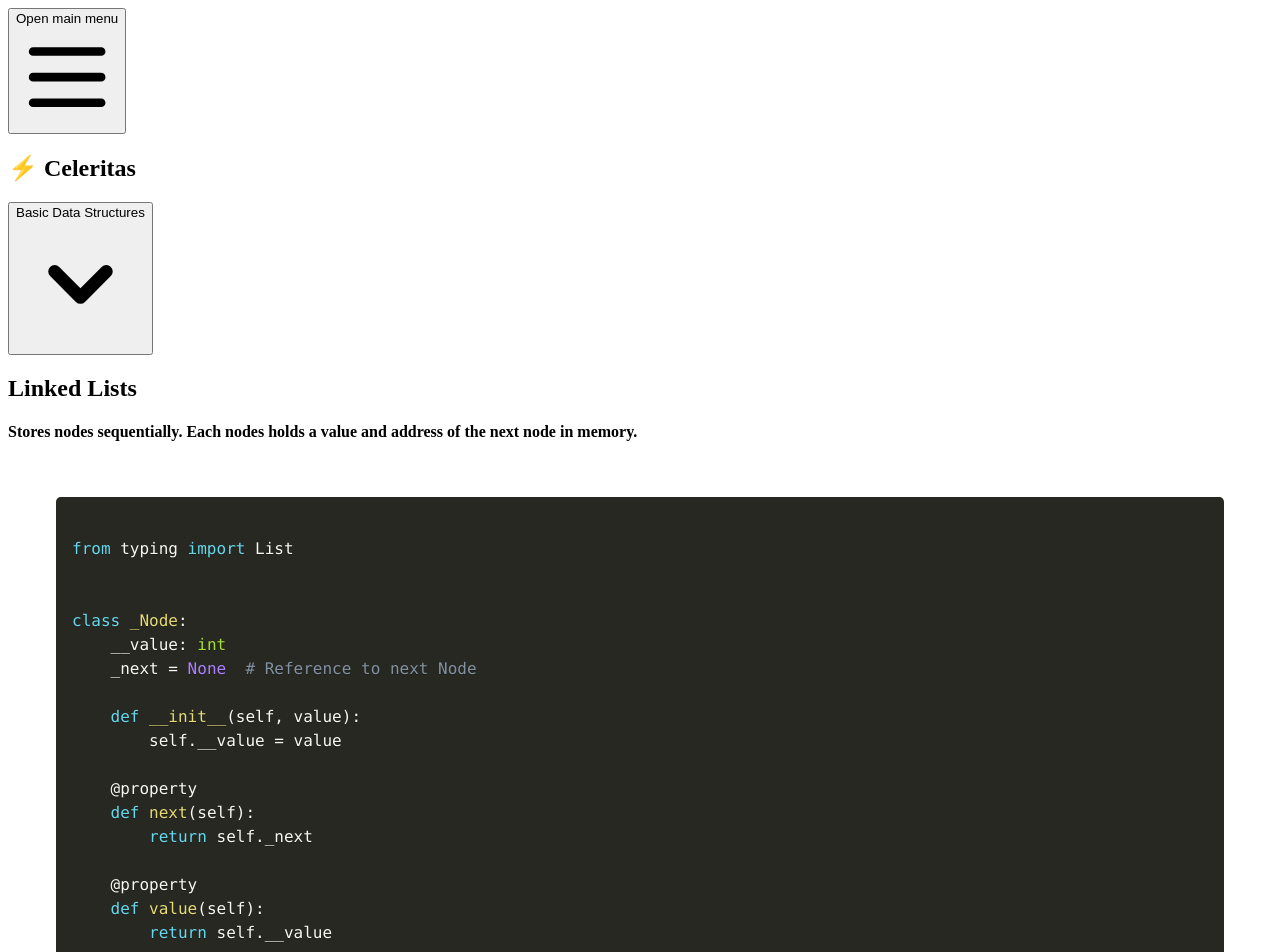
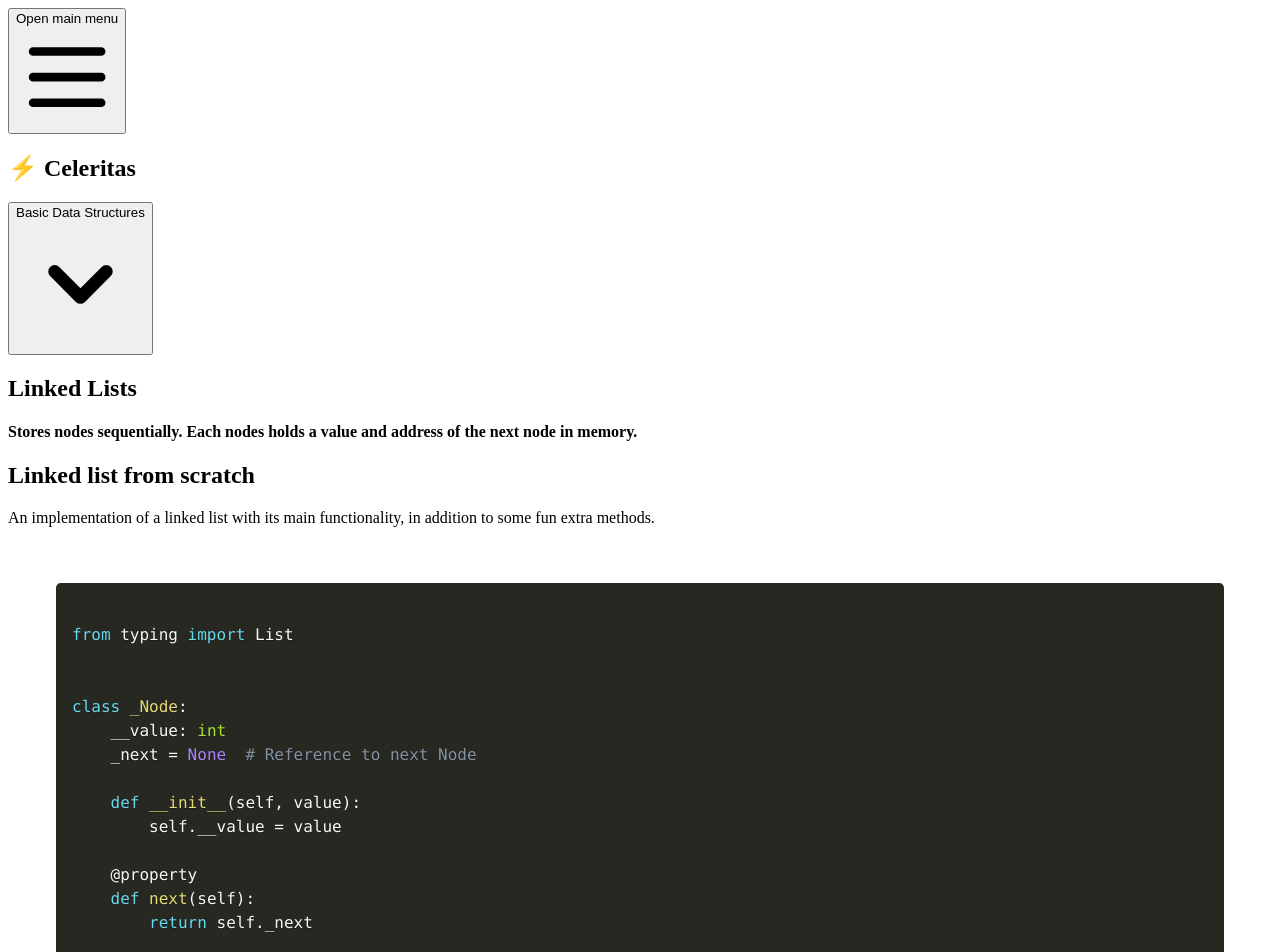
Before and after one commit to magnusrodseth/celeritas, a Next.js app: page /data-structures/linked-lists in a window 1280 px wide. Shown: the top 952 px of the page. Built offline with nearby package versions, Linux system fonts and the light colour scheme.

Commit message:
Rework Exercise component structure

```diff
--- a/components/Dropdown.tsx
+++ b/components/Dropdown.tsx
@@ -3,8 +3,6 @@ import React, { Fragment } from "react";
 import { Menu, Transition } from "@headlessui/react";
 import { ChevronDownIcon } from "@heroicons/react/solid";
 import classNames from "../utils/classNames";
-import { NavigationChild } from "../utils/navigation";
-import Link from "next/link";
 
 interface DropdownProps {
   title: string;
--- /dev/null
+++ b/components/Exercise.tsx
@@ -0,0 +1,22 @@
+import React from "react";
+import { IExercise } from "../types/types";
+import Markdown from "./Markdown";
+
+interface ExerciseProps {
+  exercise: IExercise;
+}
+
+const Exercise: React.FC<ExerciseProps> = ({ exercise }: ExerciseProps) => {
+  return (
+    <div className="m-10">
+      <h2 className="text-3xl sm:text-4xl">
+        <span className="block text-gray-900 font-mono">{exercise.name}</span>
+      </h2>
+
+      <p className="ml-12 mt-2 text-lg tracking-wide">{exercise.description}</p>
+      <Markdown>{exercise.markdown}</Markdown>
+    </div>
+  );
+};
+
+export default Exercise;
--- /dev/null
+++ b/components/ExerciseCollection.tsx
@@ -0,0 +1,66 @@
+import { Menu } from "@headlessui/react";
+import React, { useState } from "react";
+import { IExercise } from "../types/types";
+import classNames from "../utils/classNames";
+import Dropdown from "./Dropdown";
+import Exercise from "./Exercise";
+
+interface ExerciseCollectionProps {
+  exercises: IExercise[];
+}
+
+const ExerciseCollection: React.FC<ExerciseCollectionProps> = ({
+  exercises,
+}: ExerciseCollectionProps) => {
+  const [exercise, setExercise] = useState<IExercise | null>(null);
+
+  return (
+    <div className="flex flex-col justify-center">
+      {/* No exercises */}
+      {exercises.length === 0 ? (
+        <h1 className="text-4xl font-light">No exercises could be found...</h1>
+      ) : null}
+
+      {/* A single exercise */}
+      <div className={classNames("my-8")}>
+        {exercises.length === 1 ? (
+          <div className="mx-left">
+            <Exercise exercise={exercises[0]} />
+          </div>
+        ) : null}
+
+        {/* Multiple exercises */}
+        {exercises.length > 1 ? (
+          <div className="w-screen h-auto flex justify-center items-center">
+            <Dropdown title="Exercises">
+              {exercises.map((exercise, index) => (
+                <Menu.Item
+                  key={index}
+                  onClick={() => {
+                    setExercise(exercise);
+                  }}
+                >
+                  {({ active }) => (
+                    <a
+                      className={classNames(
+                        active ? "bg-gray-100 text-gray-900" : "text-gray-700",
+                        "block px-4 py-2 text-sm"
+                      )}
+                    >
+                      {exercise.name}
+                    </a>
+                  )}
+                </Menu.Item>
+              ))}
+            </Dropdown>
+          </div>
+        ) : null}
+      </div>
+
+      {/* exercise will only be defined if user selects it from dropdown. */}
+      {exercise ? <Exercise exercise={exercise} /> : null}
+    </div>
+  );
+};
+
+export default ExerciseCollection;
--- a/pages/data-structures/linked-lists.tsx
+++ b/pages/data-structures/linked-lists.tsx
@@ -1,17 +1,12 @@
-import React, { useEffect, useState } from "react";
-import Markdown from "../../components/Markdown";
+import React from "react";
 import Jumbotron from "../../components/Jumbotron";
-import markdownContent from "../../markdown/LinkedLists";
+import exercises from "../../utils/exercises/linkedLists";
+import ExerciseCollection from "../../components/ExerciseCollection";
 
 const LinkedLists = () => {
-  const [markdown, setMarkdown] = useState("");
-
-  useEffect(() => {
-    setMarkdown(markdownContent);
-  }, []);
 
   return (
-    <div>
+    <div className="flex flex-col justify-center">
       <Jumbotron
         title="Linked Lists"
         description={
@@ -19,7 +14,7 @@ const LinkedLists = () => {
         }
       />
 
-      <Markdown>{markdown}</Markdown>
+      <ExerciseCollection exercises={exercises} />
     </div>
   );
 };
--- /dev/null
+++ b/types/types.ts
@@ -0,0 +1,5 @@
+export interface IExercise {
+    name: string;
+    description: string;
+    markdown: string;
+}
--- /dev/null
+++ b/utils/exercises/linkedLists.ts
@@ -0,0 +1,12 @@
+import LinkedList from "../../markdown/linked-lists/LinkedList";
+
+const exercises = [
+    {
+        name: "Linked list from scratch",
+        description:
+            `An implementation of a linked list with its main functionality, in addition to some fun extra methods.`,
+        markdown: LinkedList,
+    },
+];
+
+export default exercises
```
Also changed, not shown: pages/data-structures/arrays.tsx (+5 -12 lines), pages/data-structures/stacks.tsx (+4 -76 lines), utils/exercises/arrays.ts (added, +13 -0 lines), utils/exercises/stacks.ts (added, +26 -0 lines), markdown/arrays/Array.ts (renamed from markdown/Arrays.ts), markdown/linked-lists/LinkedList.ts (renamed from markdown/LinkedLists.ts).
